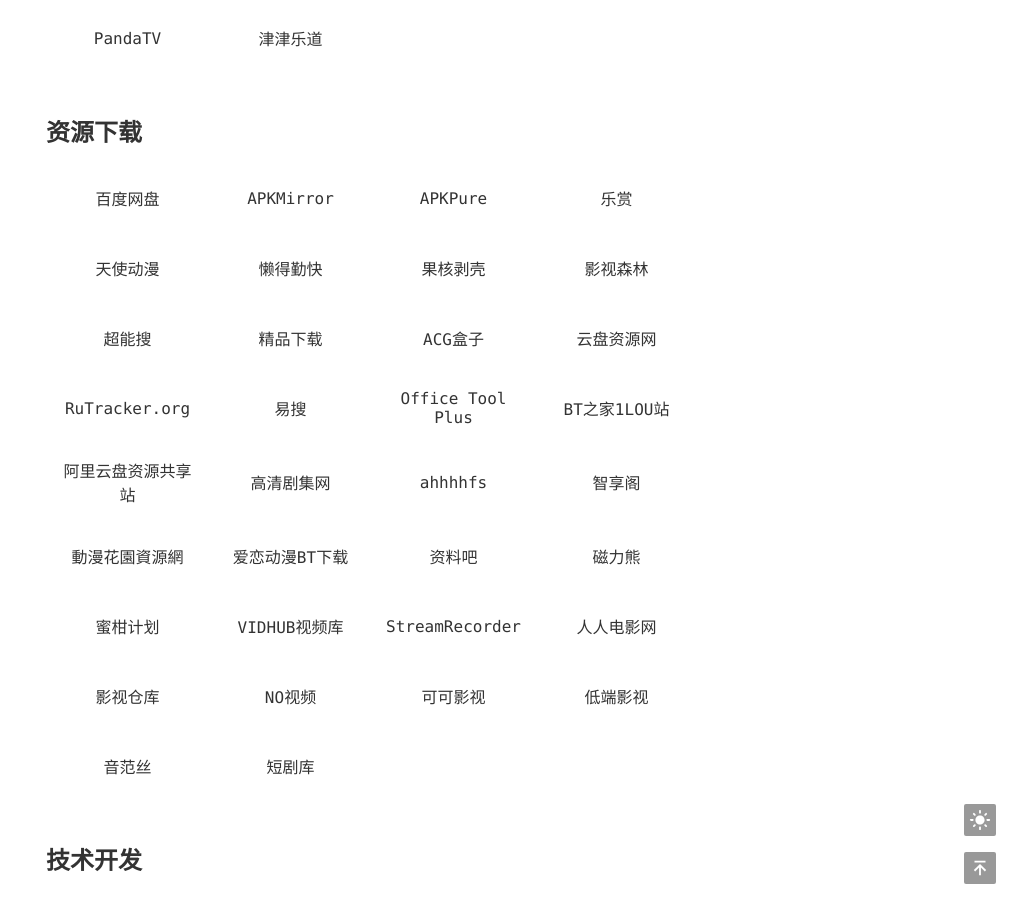
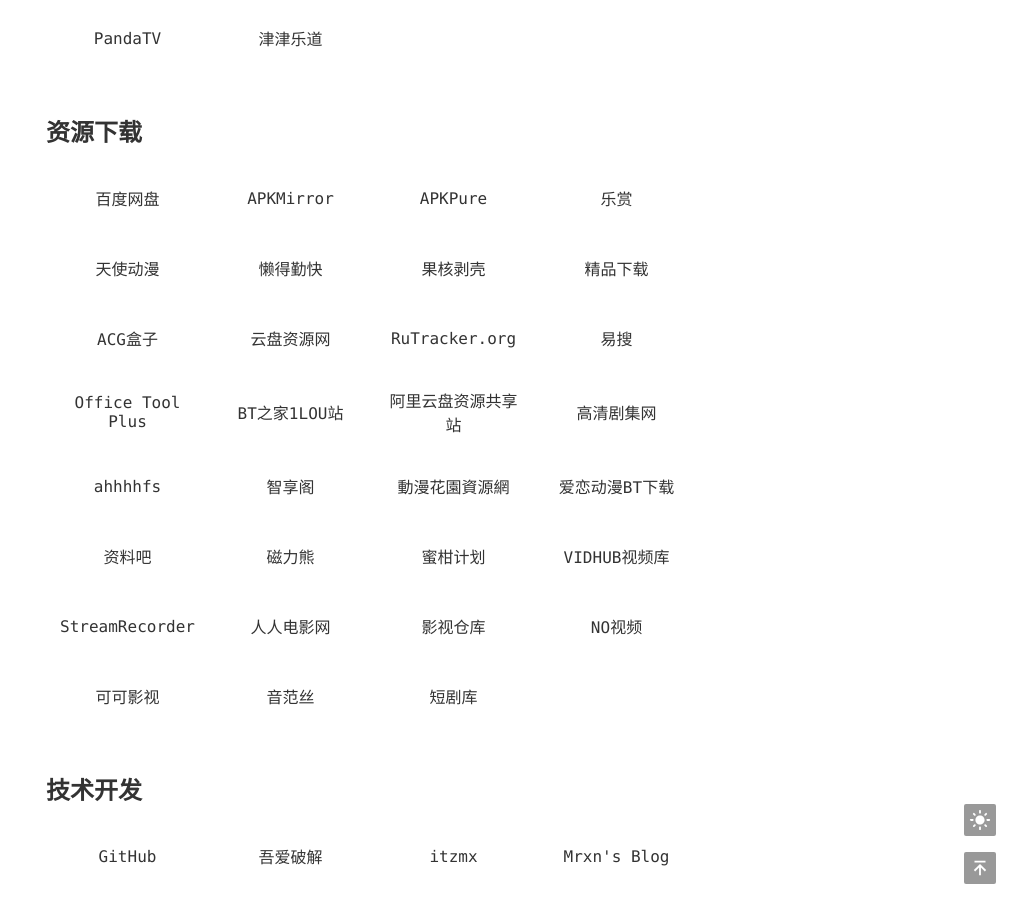
Before and after one commit to admans/admans.github.io, a Jekyll site: the page built from pages/navi.html, in a window 1280 px wide and 900 px high, scrolled down 1543 px. Shown: the whole window, without its empty margins (268-1280 px from the left). Built offline with Jekyll 4.4.1, drawn with Linux system fonts in a browser that asks for light colours.

Commit message:
移除部分失效网站

```diff
--- a/pages/navi.html
+++ b/pages/navi.html
@@ -342,12 +342,6 @@ title: 导航
                 <a class="link-item" data-search="果核剥壳" href="#" target="_blank">
                     <div class="link-name">果核剥壳</div>
                 </a>
-                <a class="link-item" data-search="影视森林" href="#" target="_blank">
-                    <div class="link-name">影视森林</div>
-                </a>
-                <a class="link-item" data-search="超能搜" href="#" target="_blank">
-                    <div class="link-name">超能搜</div>
-                </a>
                 <a class="link-item" data-search="精品下载" href="#" target="_blank">
                     <div class="link-name">精品下载</div>
                 </a>
@@ -413,9 +407,6 @@ title: 导航
                 </a>
                 <a class="link-item" data-search="可可影视" href="#" target="_blank">
                     <div class="link-name">可可影视</div>
-                </a>
-                <a class="link-item" data-search="低端影视" href="#" target="_blank">
-                    <div class="link-name">低端影视</div>
                 </a>
                 <a class="link-item" data-search="音范丝" href="#" target="_blank">
                     <div class="link-name">音范丝</div>
@@ -698,14 +689,11 @@ title: 导航
             "PandaTV": "https://www.pandalive.co.kr/",
             "短剧库": "https://kdocs.cn/l/cntsb8OUEpHV",
             "可可影视": "https://www.keke13.com/",
-            "低端影视": "https://ddys.info/",
             "音范丝": "https://www.yinfans.net/",
             "乐赏": "http://gbtgame.me/",
             "天使动漫": "https://www.tsdm39.com/",
             "懒得勤快": "https://ldqk.gitbook.io/",
             "果核剥壳": "https://www.ghxi.com/",
-            "影视森林": "http://549.tv/",
-            "超能搜": "https://www.chaonengsou.com/",
             "精品下载": "http://www.j9p.com/",
             "ACG盒子": "https://www.acgbox.link/",
             "云盘资源网": "https://www.yunpanziyuan.top/",
```
